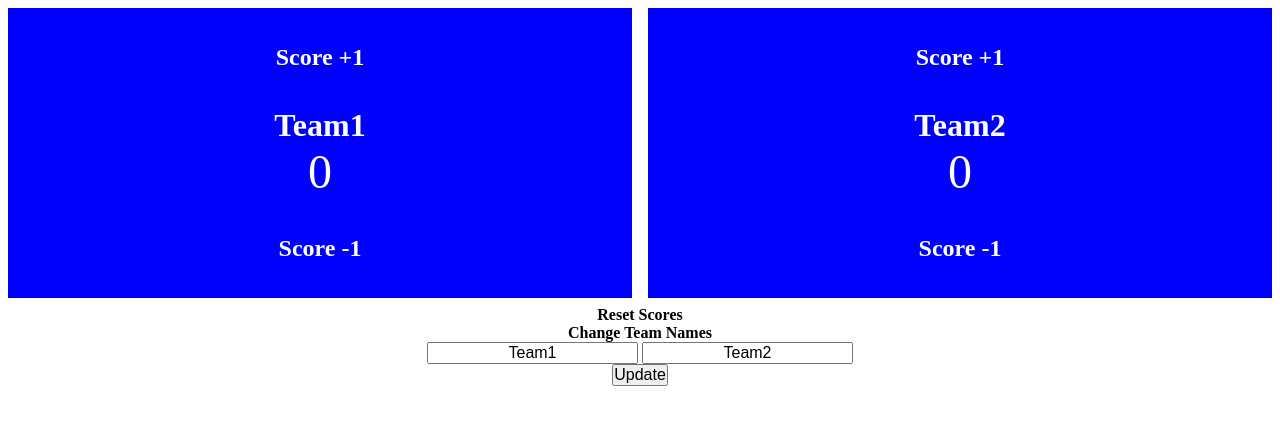
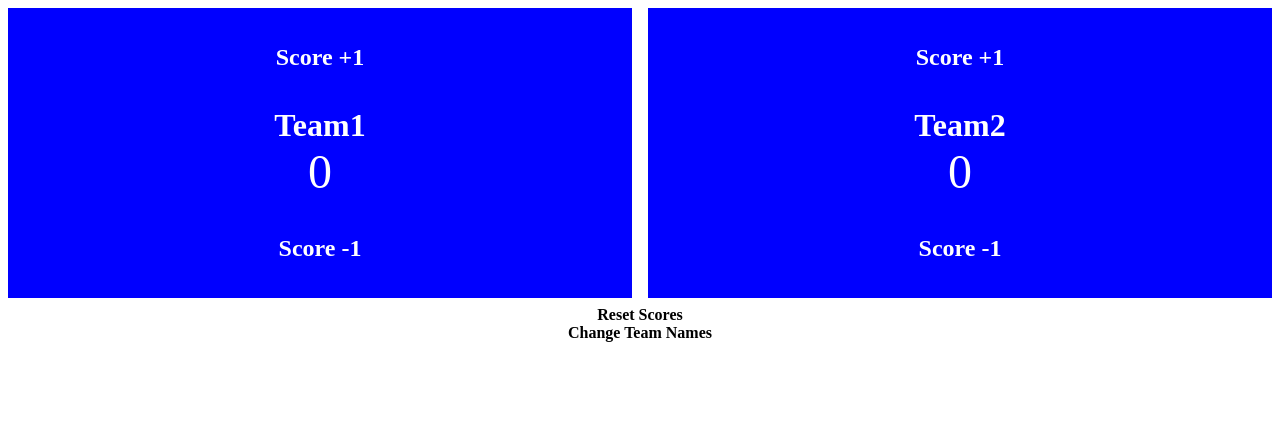
Before and after one commit to cjconnor18/website, a PHP site: page /pages/scorekeeper.html in a window 1280 px wide. Shown: the top 442 px of the page. Run offline with PHP 8.4, Linux system fonts and the light colour scheme.

Commit message:
Update scorekeeper.css

```diff
--- a/styles/scorekeeper.css
+++ b/styles/scorekeeper.css
@@ -31,3 +31,7 @@ h4:hover{
 p{
   font-size: 3em;
 }
+
+#changeTeamNames{
+  display: none;
+}
```
